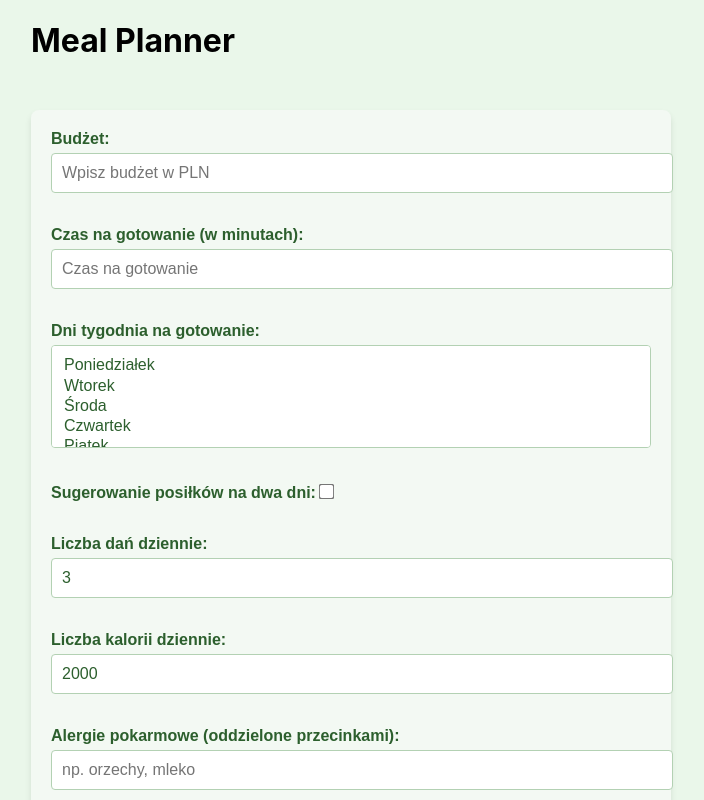
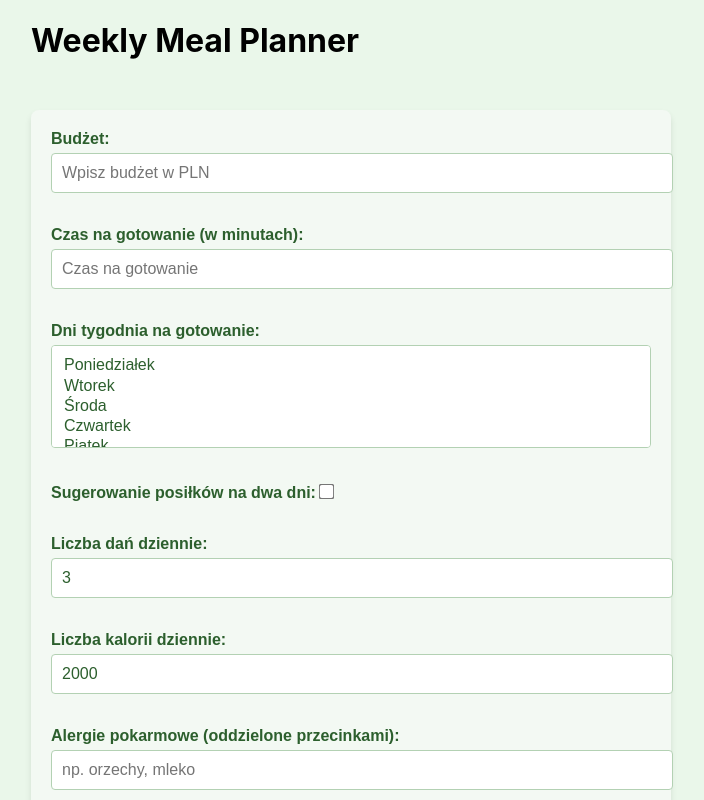
Before and after one commit to ameliaewa/ZPDS, a React (Create React App) app in the folder meal-planner-ui/: page / in a window 1280 px wide. Shown: the top 800 px of the page, without its empty margins (289-993 px from the left). Built offline with nearby package versions, Linux system fonts and the light colour scheme.

Commit message:
change title and remove comments

```diff
--- a/meal-planner-ui/src/App.js
+++ b/meal-planner-ui/src/App.js
@@ -9,18 +9,16 @@ const App = () => {
 
   const handleFormSubmit = (data) => {
     setFormData(data);
-    // Tutaj możesz dodać logikę generowania jadłospisu
+    //Logika generowania jadłospisu
     const generatedMealPlan = generateMealPlan(data);
     setMealPlan(generatedMealPlan);
   };
 
   const generateMealPlan = (data) => {
-    // Tu implementujesz logikę generowania jadłospisu
     return {
       days: [
         { day: 'Poniedziałek', meals: ['Śniadanie', 'Obiad', 'Kolacja'] },
         { day: 'Wtorek', meals: ['Śniadanie', 'Obiad', 'Kolacja'] },
-        // Reszta dni...
       ],
       shoppingList: ['Chleb', 'Jabłka', 'Makaron'],
     };
@@ -28,7 +26,7 @@ const App = () => {
 
   return (
     <div className="App">
-      <h1>Meal Planner</h1>
+      <h1>Weekly Meal Planner</h1>
       {!formData ? (
         <MealForm onSubmit={handleFormSubmit} />
       ) : (
```
